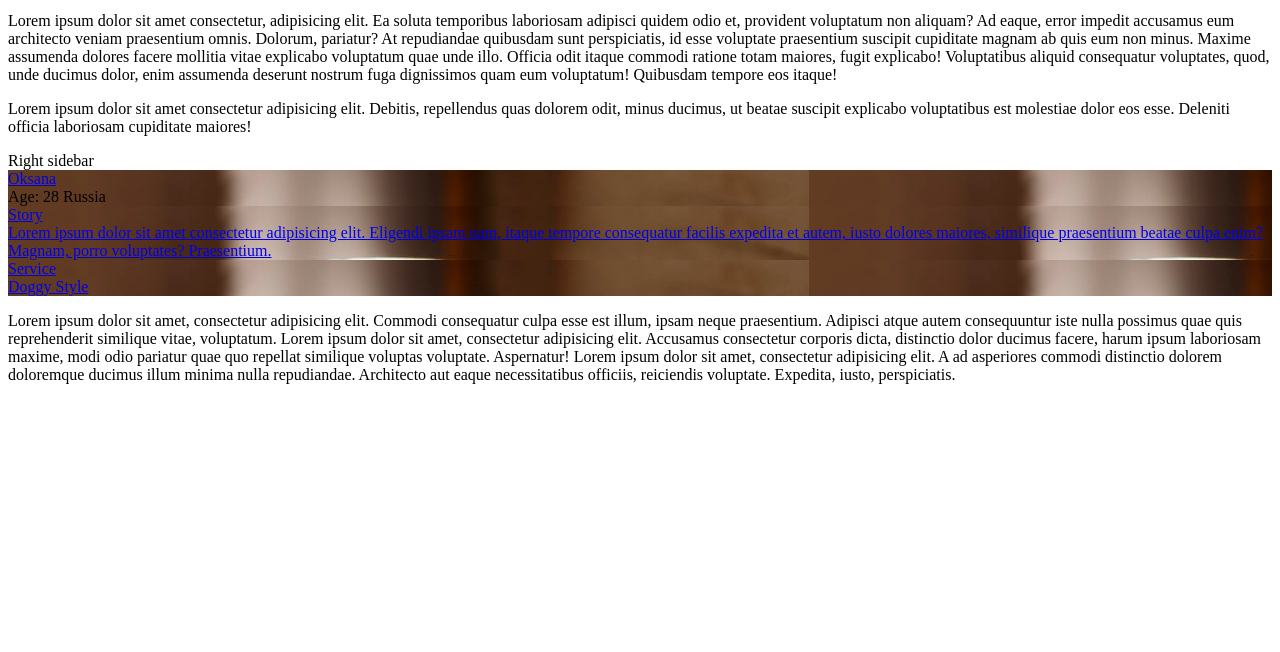
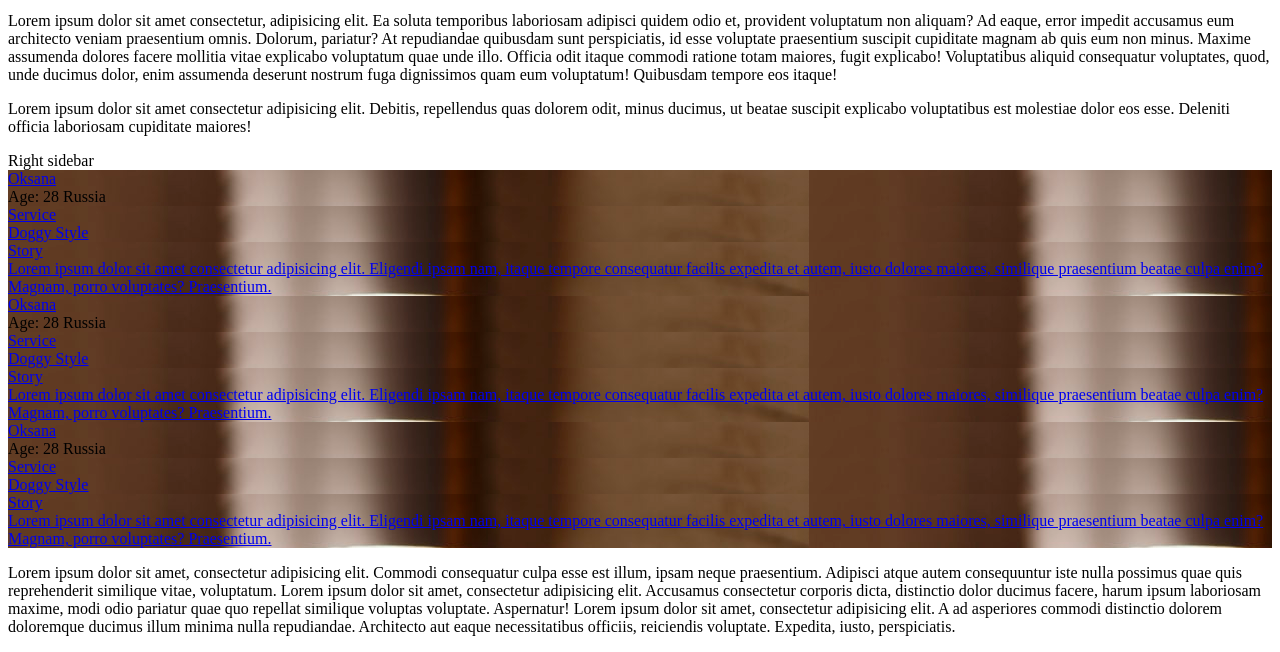
Before and after one commit to uniqst/magaz, a Yii app: template frontend/views/casting/index.php in a window 1280 px wide. Shown: the part 2045-2697 px from the top of the page. Before the commit the page ends 2429 px from the top, so only its background shows below. Run offline with PHP 8.4 and a stand-in for Yii, Linux system fonts and the light colour scheme; the template is opened without the code that fills it, so the values that code supplies are empty; some libraries are stand-ins or nearby versions.

Commit message:
bottom slider looks fine

```diff
--- a/frontend/src/scss/index.scss
+++ b/frontend/src/scss/index.scss
@@ -1,4 +1,5 @@
 @import 'utilities/index';
 @import 'base/index';
 @import 'modules/index';
+@import 'layouts/index';
 @import 'SHAME';
--- /dev/null
+++ b/frontend/src/scss/layouts/_index.scss
@@ -0,0 +1 @@
+@import 'media';
--- a/frontend/views/casting/index.php
+++ b/frontend/views/casting/index.php
@@ -322,8 +322,9 @@
 </div>
 
 <div class="row">
-  <div class="bottom-items-slider">
+  <div class="col bottom-items-slider">
     <div class="slick-carousel">
+
       <div class="slider-item">
         <div class="item-box girl" style="background-image: url('img/cat.jpg')">
           <div class="item-box__title">
@@ -334,7 +335,19 @@
             <span>Russia</span>
           </div>
         </div>
+      </div>
+      <div class="slider-item">
         <div class="item-box service" style="background-image: url('img/cat.jpg')">
+          <div class="item-box__title">
+            <a href="#">Service</a>
+          </div>
+          <div class="item-box__info">
+            <a href="#">Doggy Style</a>
+          </div>
+        </div>
+      </div>
+      <div class="slider-item">
+        <div class="item-box story" style="background-image: url('img/cat.jpg')">
           <div class="item-box__title">
             <a href="#story">Story</a>
           </div>
@@ -344,7 +357,20 @@
             </a>
           </div>
         </div>
-          <div class="item-box story" style="background-image: url('img/cat.jpg')">
+      </div>
+      <div class="slider-item">
+        <div class="item-box girl" style="background-image: url('img/cat.jpg')">
+          <div class="item-box__title">
+            <a href="#">Oksana</a>
+          </div>
+          <div class="item-box__info">
+            <span>Age: 28</span>
+            <span>Russia</span>
+          </div>
+        </div>
+      </div>
+      <div class="slider-item">
+        <div class="item-box service" style="background-image: url('img/cat.jpg')">
           <div class="item-box__title">
             <a href="#">Service</a>
           </div>
@@ -353,6 +379,52 @@
           </div>
         </div>
       </div>
+      <div class="slider-item">
+        <div class="item-box story" style="background-image: url('img/cat.jpg')">
+          <div class="item-box__title">
+            <a href="#story">Story</a>
+          </div>
+          <div class="item-box__info">
+            <a href="#story">
+              Lorem ipsum dolor sit amet consectetur adipisicing elit. Eligendi ipsam nam, itaque tempore consequatur facilis expedita et autem, iusto dolores maiores, similique praesentium beatae culpa enim? Magnam, porro voluptates? Praesentium.
+            </a>
           </div>
         </div>
       </div>
+      <div class="slider-item">
+        <div class="item-box girl" style="background-image: url('img/cat.jpg')">
+          <div class="item-box__title">
+            <a href="#">Oksana</a>
+          </div>
+          <div class="item-box__info">
+            <span>Age: 28</span>
+            <span>Russia</span>
+          </div>
+        </div>
+      </div>
+      <div class="slider-item">
+        <div class="item-box service" style="background-image: url('img/cat.jpg')">
+          <div class="item-box__title">
+            <a href="#">Service</a>
+          </div>
+          <div class="item-box__info">
+            <a href="#">Doggy Style</a>
+          </div>
+        </div>
+      </div>
+      <div class="slider-item">
+        <div class="item-box story" style="background-image: url('img/cat.jpg')">
+          <div class="item-box__title">
+            <a href="#story">Story</a>
+          </div>
+          <div class="item-box__info">
+            <a href="#story">
+              Lorem ipsum dolor sit amet consectetur adipisicing elit. Eligendi ipsam nam, itaque tempore consequatur facilis expedita et autem, iusto dolores maiores, similique praesentium beatae culpa enim? Magnam, porro voluptates? Praesentium.
+            </a>
+          </div>
+        </div>
+      </div>
+
+    </div>
+  </div>
+</div>
```
Also changed, not shown: frontend/src/scss/modules/casting-page/_bottom-items-slider.scss (+64 -1 lines), frontend/web/css/styles.css (+69 -3 lines), frontend/web/js/home-page.js (+23 -2 lines), frontend/src/scss/layouts/_media.scss (added). Lines whose indentation alone changed are shown as unchanged.
